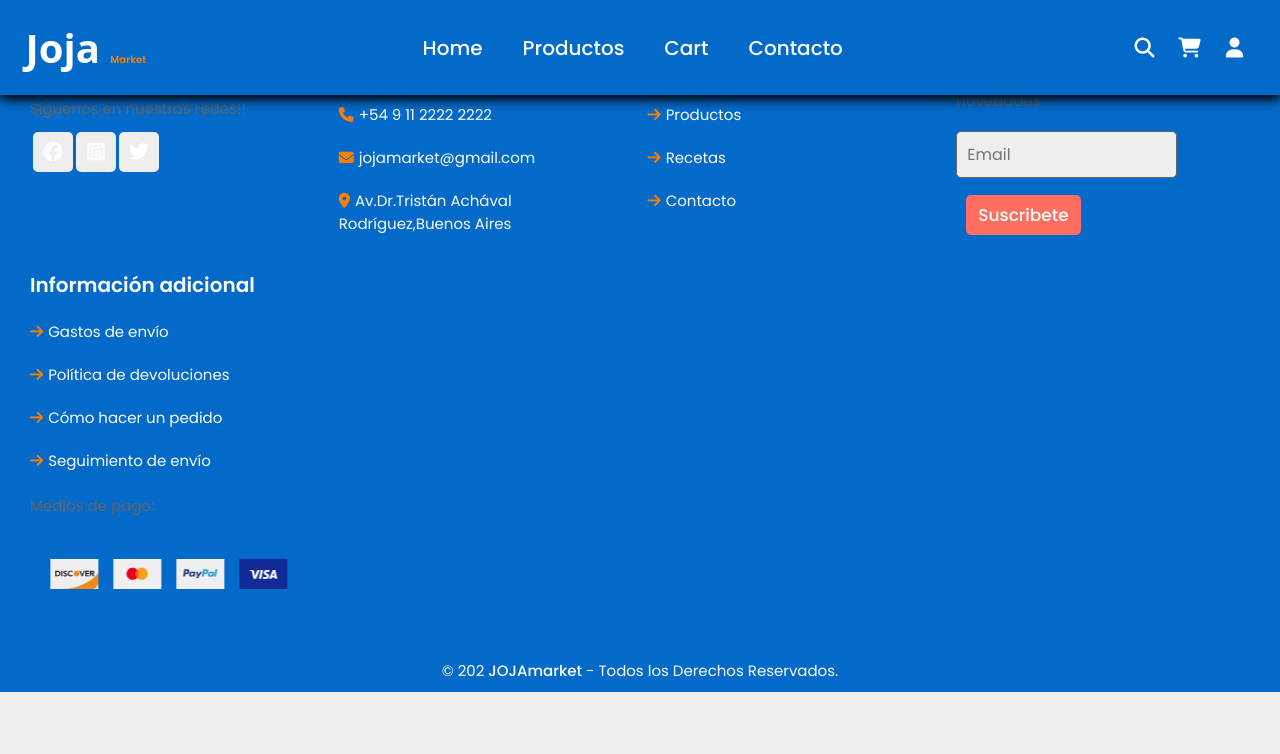
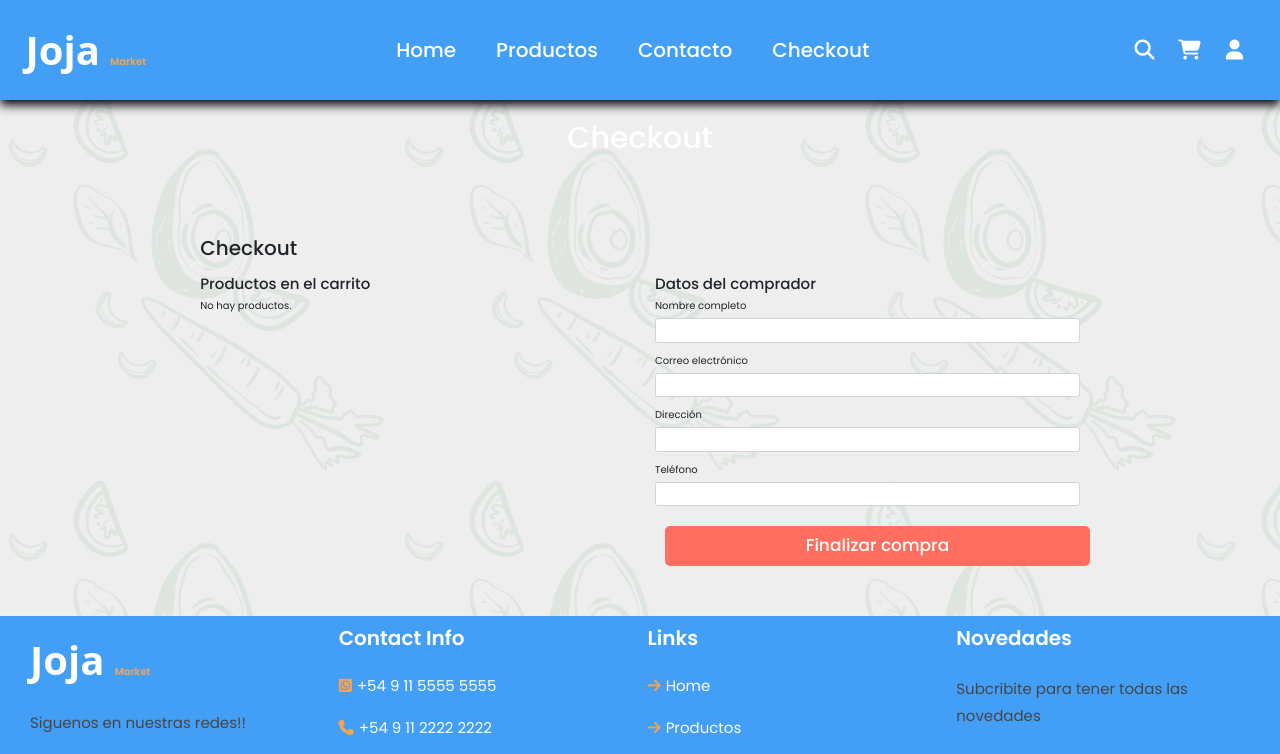
Before and after one commit to Oni-Nobushi/Joja-Mart, a React (Vite) app: page /checkout in a window 1280 px wide. Shown: the top 754 px of the page. Built offline with nearby package versions, Linux system fonts and the light colour scheme; a web font is replaced by a local one.

Commit message:
Funcion carrito agregada

```diff
--- a/index.html
+++ b/index.html
@@ -6,10 +6,13 @@
     <meta name="viewport" content="width=device-width, initial-scale=1.0" />
      <!--Font-awesome-->
      <link rel="stylesheet" href=https://cdnjs.cloudflare.com/ajax/libs/font-awesome/6.4.2/css/all.min.css>
-    <title>Vite + React</title>
+     <link rel="stylesheet" href="https://cdn.jsdelivr.net/npm/bootstrap@4.6.2/dist/css/bootstrap.min.css">
+    <title>Joja Market</title>
   </head>
   <body>
     <div id="root"></div>
     <script type="module" src="/src/main.jsx"></script>
+    <!--bootstrap-->
+       <script src="https://cdn.jsdelivr.net/npm/bootstrap@5.3.3/dist/js/bootstrap.bundle.min.js" integrity="sha384-YvpcrYf0tY3lHB60NNkmXc5s9fDVZLESaAA55NDzOxhy9GkcIdslK1eN7N6jIeHz" crossorigin="anonymous"></script>
   </body>
 </html>
--- a/package.json
+++ b/package.json
@@ -10,6 +10,7 @@
     "preview": "vite preview"
   },
   "dependencies": {
+    "boostrap": "^2.0.0",
     "react": "^19.1.0",
     "react-dom": "^19.1.0",
     "react-router-dom": "^7.6.1",
--- a/src/App.css
+++ b/src/App.css
@@ -82,17 +82,17 @@ main {
 
 :root {
     --green-color: #ffffff;
-    --orange-color: #ff7e00;
+    --orange-color: #faa34c;
     --light-orange-color: #f3a95f;
-    --light-color: #666;
+    --light-color: #484545;
     --black: #130f40;
     --text-color: #fdfeff;
-    --bg-color: #046ac9;
+    --bg-color: #439ff6;
 
     --box-shadow-1: 0 0.5rem 1.5rem rgba(0, 0, 0.1);
     --box-shadow: 0 0.5rem 1rem rgba(0, 0, 0.1);
 
-    --border: .2rem solid rgba(0, 0, 0, 0.1);
+    --border: .2rem solid rgba(43, 27, 219, 0.1);
     --outline: .1rem solid rgba(0, 0, 0, 0.1);
 
 }
@@ -482,9 +482,12 @@ main {
     color: var(--orange-color);
     font-size: 1.7rem;
 }
-.cart-container {
+/*-----------------------------------*\
+  #CART
+\*-----------------------------------*/
+.carrito-container {
     padding: 2rem;
-    margin-top: 5rem;
+    margin-top: 8rem;
   }
 
   .heading {
@@ -492,7 +495,7 @@ main {
     margin-bottom: 2rem;
   }
 
-  .cart-empty {
+  .carrito-empty {
     text-align: center;
     font-size: 1.2rem;
     color: #777;
@@ -564,14 +567,16 @@ main {
   }
   .cart-count {
     position: absolute;
-    top: -8px;
-    right: -10px;
-    background-color: red;
-    color: white;
-    font-size: 0.75rem;
-    padding: 2px 6px;
+    top: -4px;
+    right: 8px;
+    /* background-color: red; */
+    color: black;
+    font-size: 0.90rem;
+    padding: -2px 1px;
     border-radius: 50%;
     font-weight: bold;
+    width: 50%;
+    height: 50%;
   }
 
 /*-----------------------------------*\
@@ -851,7 +856,11 @@ main {
     padding: 5px ;
     margin: 1rem auto 0 auto;
 }
-
+.checkout{
+    border: 0px solid;
+    padding: 2rem 9%;
+    margin-top: 8rem;
+}
 /*-----------------------------------*\
   #MEDIA QUERIES
 \*-----------------------------------*/
--- a/src/App.jsx
+++ b/src/App.jsx
@@ -3,7 +3,7 @@ import { BrowserRouter as Router, Routes, Route } from 'react-router-dom';
 import './App.css'
 import Navbar from './components/Navbar.jsx';
 import Productos from './pages/Productos.jsx';
-import Cart from './pages/Cart.jsx';
+import Checkout from './pages/Checkout.jsx';
 import Contacto from './pages/Contacto.jsx';
 import Home from './pages/Home.jsx';
 import Footer from './components/Footer.jsx'
@@ -19,7 +19,7 @@ function App() {
 
         <Routes>
         <Route path="/" element={<Home/>} />
-        <Route path="/cart" element={<Cart />} />
+        <Route path="/checkout" element={<Checkout />} />
         <Route path="/productos" element={<Productos />} />
         <Route path="/contacto" element={<Contacto />} />
         </Routes>
--- a/src/components/Cart.jsx
+++ b/src/components/Cart.jsx
@@ -1,67 +1,103 @@
-
-import { useCart } from "../hooks/useCart";
+import { useEffect, useState } from "react";
+import { useNavigate } from "react-router-dom";
+import Swal from "sweetalert2";
 
 const Cart = ({ isOpen, toggleCart }) => {
-  const {
-    cartItems,
-    cartTotal,
-    removeFromCart,
-    increaseQuantity,
-    decreaseQuantity
-  } = useCart();
+  const [cartItems, setCartItems] = useState([]);
+  const [cartTotal, setCartTotal] = useState(0);
+  const navigate = useNavigate();
+
+  useEffect(() => {
+    const storedCart = JSON.parse(localStorage.getItem("carrito")) || [];
+    setCartItems(storedCart);
+  }, [isOpen]);
+
+  useEffect(() => {
+    const total = cartItems.reduce((sum, item) => sum + item.price * item.cantidad, 0);
+    setCartTotal(total);
+  }, [cartItems]);
+
+  const updateCart = (items) => {
+    localStorage.setItem("carrito", JSON.stringify(items));
+    setCartItems(items);
+  };
+
+  const removeFromCart = (id) => {
+    const updatedCart = cartItems.filter(item => item.id !== id);
+    updateCart(updatedCart);
+    Swal.fire({
+      icon: "success",
+      title: "Producto eliminado",
+      timer: 1200,
+      showConfirmButton: false,
+    });
+  };
+
+  const increaseQuantity = (id) => {
+    const updatedCart = cartItems.map(item =>
+      item.id === id ? { ...item, cantidad: item.cantidad + 1 } : item
+    );
+    updateCart(updatedCart);
+  };
+
+  const decreaseQuantity = (id) => {
+    const updatedCart = cartItems.map(item =>
+      item.id === id && item.cantidad > 1
+        ? { ...item, cantidad: item.cantidad - 1 }
+        : item
+    );
+    updateCart(updatedCart);
+  };
+
+  const irACheckout = () => {
+    toggleCart(); // cierra el modal
+    navigate("/checkout"); // redirige
+  };
 
   return (
-    <div className={`cartTab ${isOpen ? "open" : ""}`}>
-      <h1 className="cartTitle">Shopping Cart</h1>
-      <div className="listCart">
+    <div
+      className={`modal fade show ${isOpen ? "d-block" : "d-none"}`}
+      tabIndex="-1"
+      style={{ backgroundColor: "rgba(0,0,0,0.5)" }}
+      onClick={toggleCart}
+    >
+      <div
+        className="modal-dialog modal-dialog-scrollable"
+        onClick={(e) => e.stopPropagation()}
+      >
+        <div className="modal-content">
+          <div className="modal-header">
+            <h5 className="modal-title">Carrito de compras</h5>
+            <button type="button" className="btn-close" onClick={toggleCart}></button>
+          </div>
+
+          <div className="modal-body">
             {cartItems.length === 0 ? (
-          <p>Cart is empty</p>
+              <p>El carrito está vacío</p>
             ) : (
               cartItems.map((item) => (
-            <div className="cartItem" key={item.id}>
+                <div className="cartItem mb-3" key={item.id}>
                   <div>
-                <p>{item.title}</p>
-                <p>Price: ${item.price * item.quantity}</p>
+                    <p className="mb-1">{item.name}</p>
+                    <small>Subtotal: ${item.price * item.cantidad}</small>
                   </div>
-
-              <div className="quantity">
-                <button
-                  className="minus"
-                  onClick={() => decreaseQuantity(item.id)}
-                >
-                  -
-                </button>
-                <p className="cant">{item.quantity}</p>
-                <button
-                  className="plus"
-                  onClick={() => increaseQuantity(item.id)}
-                >
-                  +
-                </button>
+                  <div className="d-flex align-items-center gap-2 mt-2">
+                    <button className="btn btn-sm btn-outline-secondary" onClick={() => decreaseQuantity(item.id)}>-</button>
+                    <span>{item.cantidad}</span>
+                    <button className="btn btn-sm btn-outline-secondary" onClick={() => increaseQuantity(item.id)}>+</button>
+                    <button className="btn btn-sm btn-outline-danger" onClick={() => removeFromCart(item.id)}>Eliminar</button>
                   </div>
-
-              <button
-                className="remove-btn"
-                onClick={() => removeFromCart(item.id)}
-              >
-                X
-              </button>
                 </div>
               ))
             )}
           </div>
 
-      {cartItems.length > 0 && (
-        <div className="cartTotal">
-          <h3>Total: ${cartTotal.toFixed(2)}</h3>
+          <div className="modal-footer">
+            <h5 className="me-auto">Total: ${cartTotal.toFixed(2)}</h5>
+            <button className="btn btn-secondary" onClick={toggleCart}>Cerrar</button>
+            <button className="btn btn-success" onClick={irACheckout}>Finalizar compra</button>
           </div>
-      )}
-
-      <div className="btn">
-        <button className="close" onClick={toggleCart}>
-          CLOSE
-        </button>
-        <button className="checkOut">Check Out</button>
+        </div>
       </div>
     </div>
   );
--- a/src/components/Navbar.jsx
+++ b/src/components/Navbar.jsx
@@ -1,11 +1,14 @@
 import React, { useEffect, useRef, useState } from "react";
-import { Link, useNavigate } from "react-router-dom";
+import { Link} from "react-router-dom";
+import Cart from "../components/Cart"; // importa el componente del carrito
 
 const Navbar = () => {
   const searchFormRef = useRef(null);
   const loginFormRef = useRef(null);
   const navbarRef = useRef(null);
-  const navigate = useNavigate();
+
+  const [cartCount, setCartCount] = useState(0);
+  const [isCartOpen, setIsCartOpen] = useState(false); // <- estado para mostrar u ocultar el carrito
 
   const closeAll = () => {
     searchFormRef.current.classList.remove("active");
@@ -31,8 +34,14 @@ const Navbar = () => {
     loginFormRef.current.classList.remove("active");
   };
 
-  const goToCart = () => {
-    navigate("/productos"); // Puedes cambiar por /carrito si tienes esa ruta
+  const toggleCart = () => {
+    setIsCartOpen(prev => !prev); // <- abrir o cerrar el carrito
+  };
+
+  const actualizarContador = () => {
+    const cart = JSON.parse(localStorage.getItem("carrito")) || [];
+    const totalItems = cart.reduce((acc, item) => acc + item.cantidad, 0);
+    setCartCount(totalItems);
   };
 
   useEffect(() => {
@@ -40,25 +49,16 @@ const Navbar = () => {
       closeAll();
     };
     window.addEventListener("scroll", handleScroll);
-
     actualizarContador();
-
     window.addEventListener("storage", actualizarContador);
-
     return () => {
       window.removeEventListener("scroll", handleScroll);
       window.removeEventListener("storage", actualizarContador);
     };
   }, []);
 
-  const [cartCount, setCartCount] = useState(0);
-  const actualizarContador = () => {
-    const cart = JSON.parse(localStorage.getItem("carrito")) || [];
-    const totalItems = cart.reduce((acc, item) => acc + item.cantidad, 0);
-    setCartCount(totalItems);
-  };
-
   return (
+    <>
       <header className="header">
         <Link to="/" className="logo">
           Joja <span>Market</span>
@@ -67,15 +67,15 @@ const Navbar = () => {
         <nav className="navbar" ref={navbarRef}>
           <Link to="/">Home</Link>
           <Link to="/productos">Productos</Link>
-        <Link to="/cart">Cart</Link>
           <Link to="/contacto">Contacto</Link>
+          <Link to="/checkout">Checkout</Link>
         </nav>
 
         <div className="icons">
           <div id="search-btn" onClick={toggleSearch}>
             <i className="fas fa-search"></i>
           </div>
-        <div id="cart-btn" onClick={goToCart} style={{ position: "relative" }}>
+          <div id="cart-btn" onClick={toggleCart} style={{ position: "relative" }}>
             <i className="fa-solid fa-cart-shopping"></i>
             {cartCount > 0 && <span className="cart-count">{cartCount}</span>}
           </div>
@@ -94,18 +94,8 @@ const Navbar = () => {
 
         <form className="login-form" ref={loginFormRef}>
           <h3>Login</h3>
-        <input
-          type="email"
-          placeholder="Email registrado"
-          className="box"
-          required
-        />
-        <input
-          type="password"
-          placeholder="Contraseña"
-          className="box"
-          required
-        />
+          <input type="email" placeholder="Email registrado" className="box" required />
+          <input type="password" placeholder="Contraseña" className="box" required />
           <p>
             ¿No estás registrado/a? <Link to="/contacto">Crea tu cuenta</Link>
           </p>
@@ -113,6 +103,10 @@ const Navbar = () => {
           <p id="errorMsg"></p>
         </form>
       </header>
+
+      {/* Mostrar el carrito si está abierto */}
+      <Cart isOpen={isCartOpen} toggleCart={toggleCart} />
+    </>
   );
 };
 
--- /dev/null
+++ b/src/pages/Checkout.jsx
@@ -0,0 +1,109 @@
+import { useEffect, useState } from "react";
+import { useNavigate } from "react-router-dom";
+import Swal from 'sweetalert2'
+
+export function Checkout() {
+  const [cartItems, setCartItems] = useState([]);
+  const [total, setTotal] = useState(0);
+  const navigate = useNavigate();
+
+  useEffect(() => {
+    const carrito = JSON.parse(localStorage.getItem("carrito")) || [];
+    setCartItems(carrito);
+    const total = carrito.reduce(
+      (sum, item) => sum + item.price * item.cantidad,
+      0
+    );
+    setTotal(total);
+  }, []);
+
+  const handleSubmit = (e) => {
+    e.preventDefault();
+
+
+    Swal.fire({
+      icon: "success",
+      title: "¡Compra realizada!",
+      text: "Gracias por tu compra.",
+      timer: 2000,
+      showConfirmButton: false,
+    }).then(() => {
+      localStorage.removeItem("carrito");
+      navigate("/");
+    });
+  };
+  return (
+    <main className="main">
+      <section className="checkout  container">
+        <h1 className="heading ">Checkout</h1>
+        <div className="container py-5">
+          <h2 className="mb-4">Checkout</h2>
+
+          <div className="row">
+            <div className="col-md-6">
+              <h4>Productos en el carrito</h4>
+              {cartItems.length === 0 ? (
+                <p>No hay productos.</p>
+              ) : (
+                <ul className="list-group mb-3">
+                  {cartItems.map((item) => (
+                    <li
+                      key={item.id}
+                      className="list-group-item d-flex justify-content-between lh-sm"
+                    >
+                      <div>
+                        <h6 className="my-0">{item.name}</h6>
+                        <small className="text-muted">
+                          Cantidad: {item.cantidad}
+                        </small>
+                      </div>
+                      <span className="text-muted">
+                        ${item.price * item.cantidad}
+                      </span>
+                    </li>
+                  ))}
+                  <li className="list-group-item d-flex justify-content-between">
+                    <span>Total</span>
+                    <strong>${total.toFixed(2)}</strong>
+                  </li>
+                </ul>
+              )}
+            </div>
+
+            {/* Formulario del comprador */}
+            <div className="col-md-6">
+              <h4>Datos del comprador</h4>
+              <form onSubmit={handleSubmit}>
+                <div className="mb-3">
+                  <label className="form-label">Nombre completo</label>
+                  <input type="text" className="form-control" required />
+                </div>
+
+                <div className="mb-3">
+                  <label className="form-label">Correo electrónico</label>
+                  <input type="email" className="form-control" required />
+                </div>
+
+                <div className="mb-3">
+                  <label className="form-label">Dirección</label>
+                  <input type="text" className="form-control" required />
+                </div>
+
+                <div className="mb-3">
+                  <label className="form-label">Teléfono</label>
+                  <input type="tel" className="form-control" required />
+                </div>
+
+                <button type="submit" className="btn btn-success w-100 mt-3">
+                  Finalizar compra
+                </button>
+              </form>
+            </div>
+          </div>
+        </div>
+      </section>
+    </main>
+  );
+}
+
+export default Checkout;
```
Also changed, not shown: 1 other file (tests, documents, lock files or other folders). Lines whose indentation alone changed are shown as unchanged.
